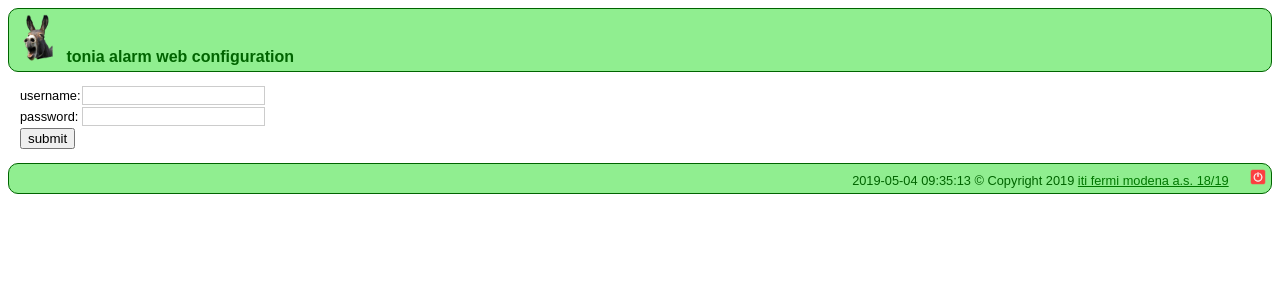
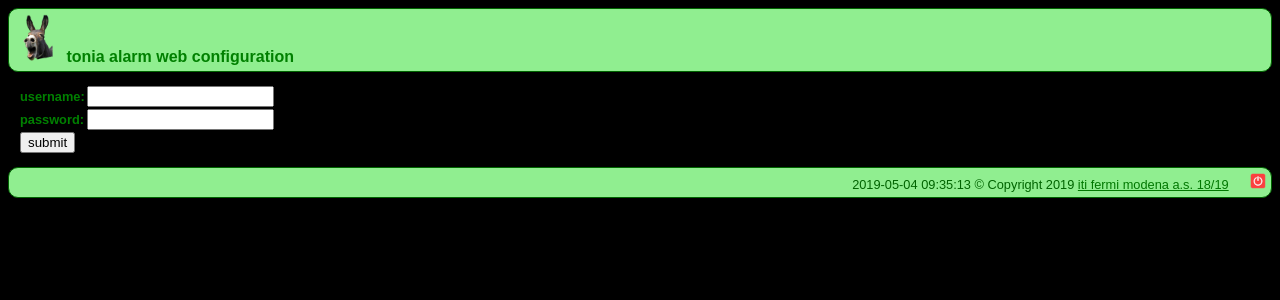
Before and after one commit to mekkoli/toniaAlarm, a Flask app: page / in a window 1280 px wide. Shown: the top 300 px of the page. Run offline with Flask 2, Linux system fonts and the light colour scheme.

Commit message:
dark theme

```diff
--- a/static/css/baseStyle.css
+++ b/static/css/baseStyle.css
@@ -3,6 +3,8 @@
 }
 body {
   font-family: Arial, Helvetica, sans-serif;
+  background-color:black;
+  color: #080;
 }
 
 /* unvisited link */
@@ -15,7 +17,7 @@
 }
 a:hover {
   font-weight:bold;
-  color: #030;
+  color: green;
 }
 
 /* Style the header */
@@ -40,6 +42,8 @@
   border-radius: 10px;
   min-height: 200px;
   overflow: hiden;
+  background-color:black;
+  color: #080;
 }
 /* Style the list inside the menu */
 nav ul {
@@ -51,13 +55,16 @@
   float: left;
   padding: 10px;
   width: 70%;
-  background-color: white;
+  background-color:black;
+  color: #080;
 }
 /* Clear floats after the columns */
 section:after {
   content: "";
   display: table;
   clear: both;
+  background-color:black;
+  color: #080;
 }
 /* Style the footer */
 footer {
@@ -79,10 +86,12 @@
 
 /* my simplest css */
 .big {
+  color: green;
   font-size:em;
   font-weight:bold;
 }
 .bigBig {
+  color: green;
   font-size:3em;
   font-weight:bold;
   vertical-align: middle;
@@ -98,7 +107,7 @@
 }
 
 .whiteRow {
-  background-color: white;
+  background-color: black;
   line-height: 2px;
 }
 
--- a/templates/login.html
+++ b/templates/login.html
@@ -7,9 +7,9 @@
   <article>
     <form method="post" action="/">
       <table>
-        <tr><td>username:</td><td><input type="text" name="username" class="login" value="{{ user }}"></td></tr>
-        <tr><td>password:</td><td><input type="password" name="password" class="login" value="{{ password }}"></td></tr>
-        <tr><td><button type="submit">submit</button></td><td class="small">{{ message }}</td></tr>
+        <tr><td class="big">username:</td><td><input class="big" type="text" name="username" class="login" value="{{ user }}"></td></tr>
+        <tr><td class="big">password:</td><td><input class="big" type="password" name="password" class="login" value="{{ password }}"></td></tr>
+        <tr><td><button type="submit">submit</button></td><td class="big">{{ message }}</td></tr>
       </table>
     </form>
   </article>
```
